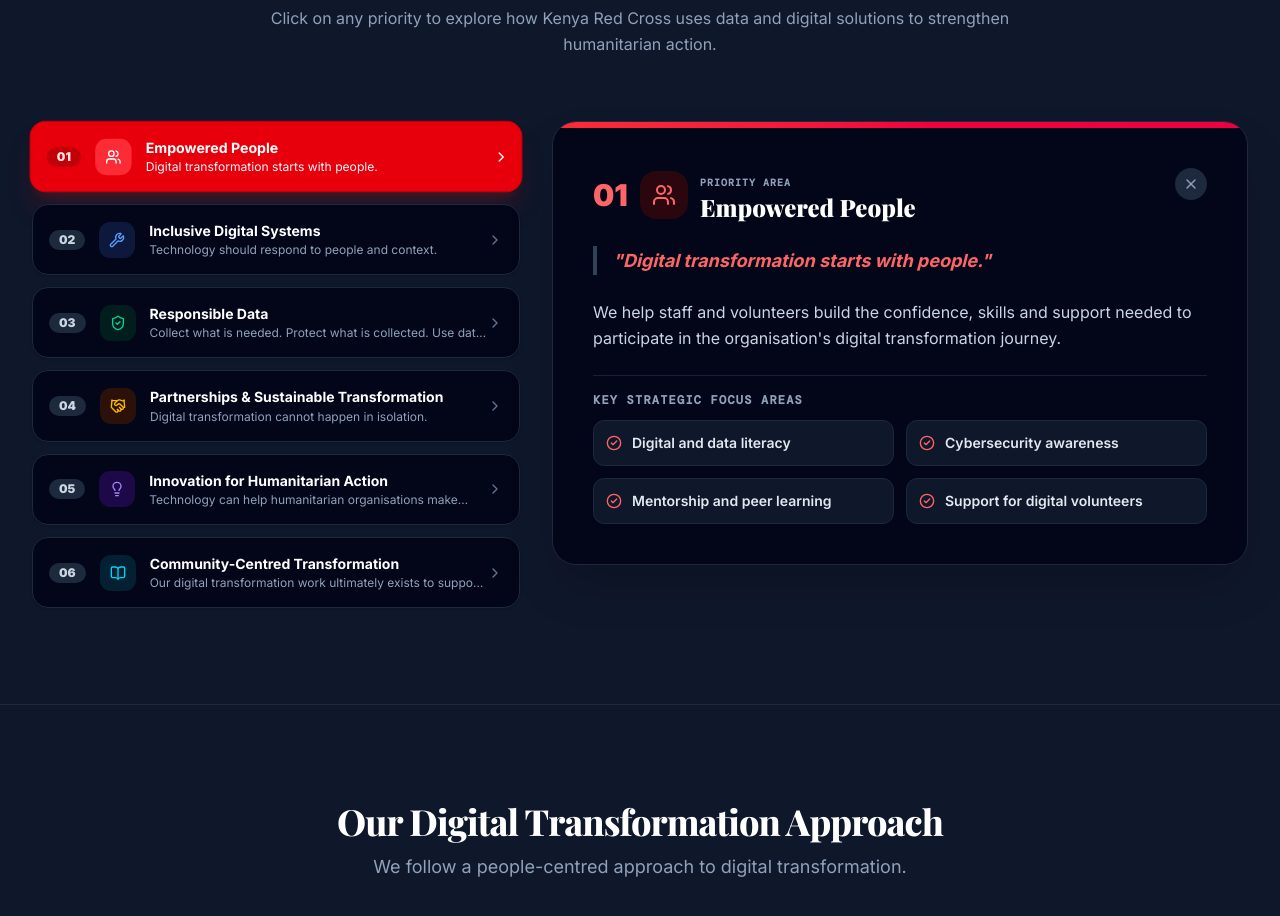
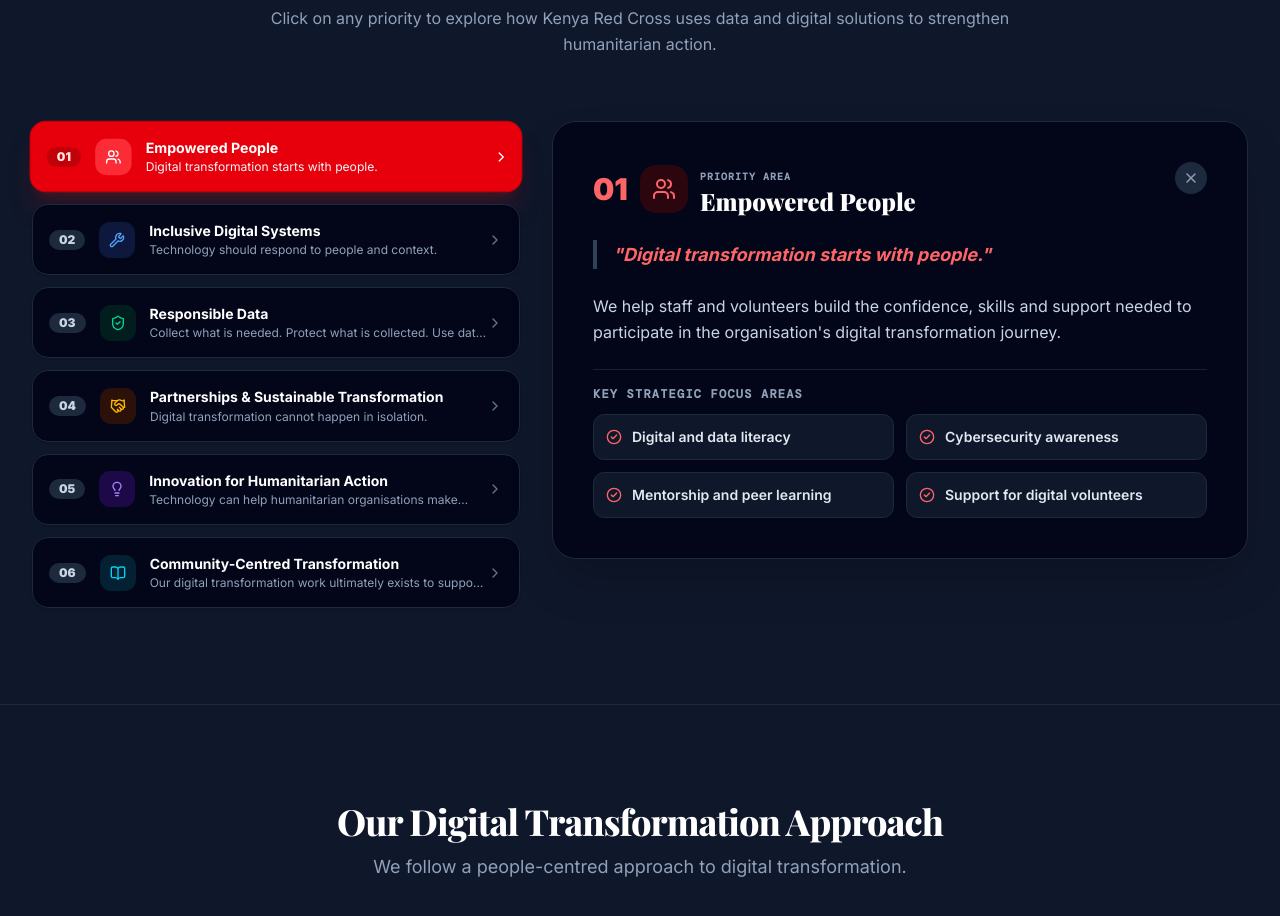
Before and after one commit to kenyaredcross/website_digital_transformation, a Next.js app: page /about in a window 1280 px wide. Shown: the part 2980-3896 px from the top of the page. Built offline with nearby package versions, Linux system fonts and the light colour scheme; no server answers; a web font is replaced by a local one.

Commit message:
strategic priorities card update

```diff
--- a/src/components/about/StrategicPriorities.tsx
+++ b/src/components/about/StrategicPriorities.tsx
@@ -355,8 +355,6 @@ function PriorityDetailCard({
   return (
     <div className="relative rounded-2xl sm:rounded-3xl bg-white dark:bg-slate-950 border border-slate-200 dark:border-slate-800 shadow-2xl overflow-hidden transition-all duration-300">
 
-      {/* Top Gradient Accent Bar */}
-      <div className={`h-1.5 w-full bg-gradient-to-r ${style.accentBar}`} />
 
       <div className="p-6 sm:p-8 lg:p-10 space-y-6">
 
```
